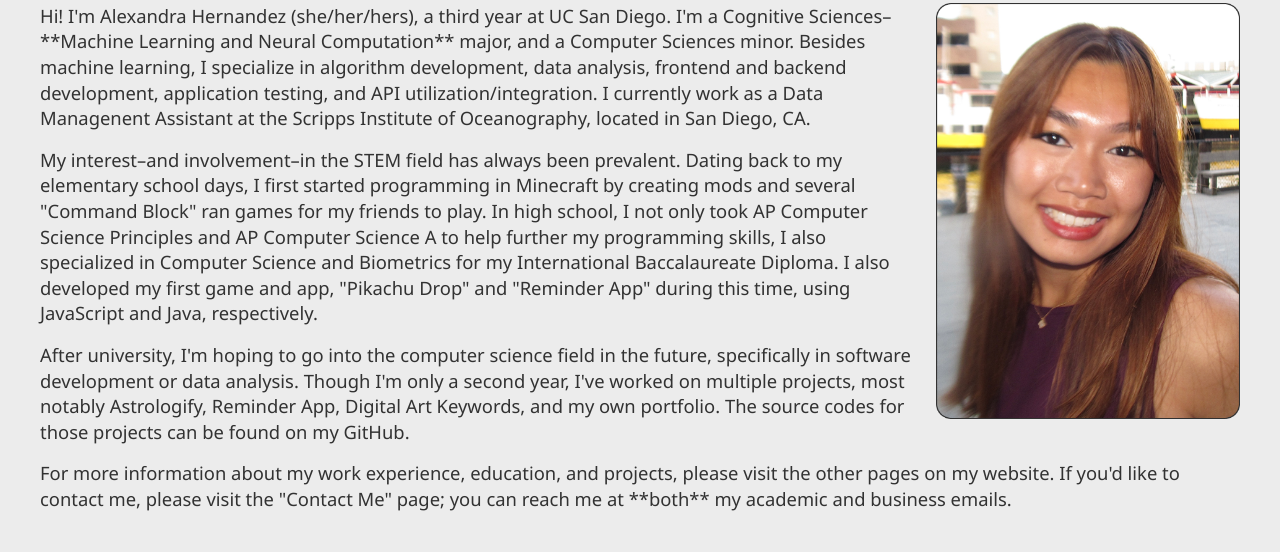
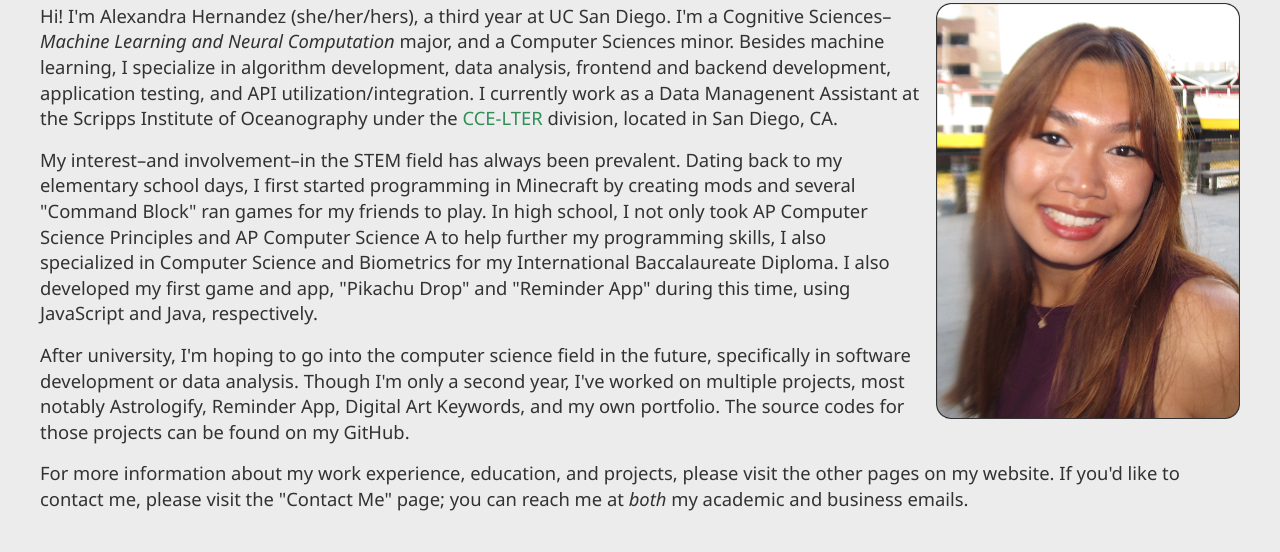
Before and after one commit to alexandrarh/alexandrarh.github.io, a plain HTML site: page about.html in a window 1280 px wide. Shown: the part 248-800 px from the top of the page. Drawn offline with Linux system fonts and the light colour scheme.

Commit message:
re-italicized and also added some links

```diff
--- a/about.html
+++ b/about.html
@@ -33,10 +33,10 @@
             <div class="bio">
                 <img src="assets/updated-img.png">
                 <p>
-                    Hi! I'm Alexandra Hernandez (she/her/hers), a third year at UC San Diego. I'm a Cognitive Sciences–**Machine Learning and Neural
-                    Computation** major, and a Computer Sciences minor. Besides machine learning, I specialize in algorithm development, data analysis,
+                    Hi! I'm Alexandra Hernandez (she/her/hers), a third year at UC San Diego. I'm a Cognitive Sciences–<i>Machine Learning and Neural
+                    Computation</i> major, and a Computer Sciences minor. Besides machine learning, I specialize in algorithm development, data analysis,
                     frontend and backend development, application testing, and API utilization/integration. I currently work as a Data Managenent Assistant
-                    at the Scripps Institute of Oceanography, located in San Diego, CA.
+                    at the Scripps Institute of Oceanography under the <a href="https://ccelter.ucsd.edu/" target="_blank">CCE-LTER</a> division, located in San Diego, CA.
                 </p>
 
                 <p>
@@ -55,7 +55,7 @@
 
                 <p>
                     For more information about my work experience, education, and projects, please visit the other pages on my website.
-                    If you'd like to contact me, please visit the "Contact Me" page; you can reach me at **both** my academic and business emails.
+                    If you'd like to contact me, please visit the "Contact Me" page; you can reach me at <i>both</i> my academic and business emails.
                 </p>
             </div>
         </div>
```
